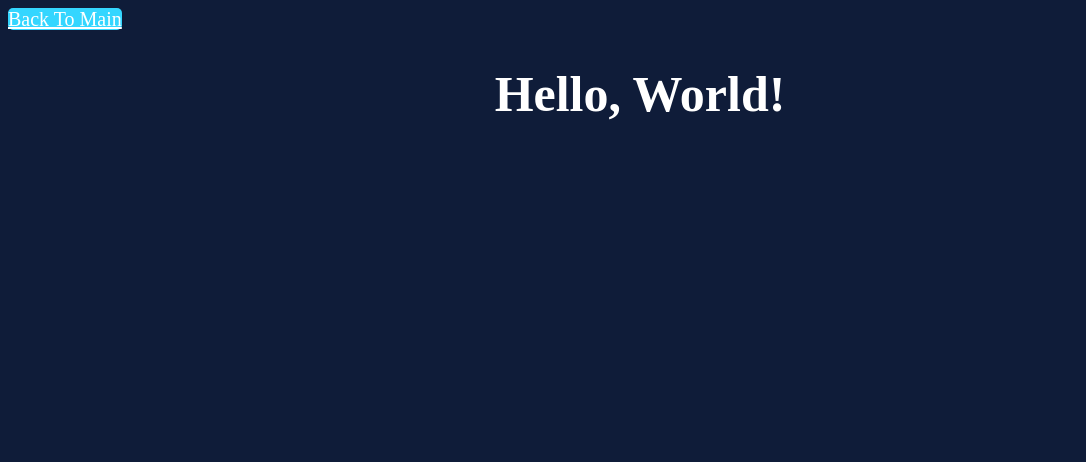
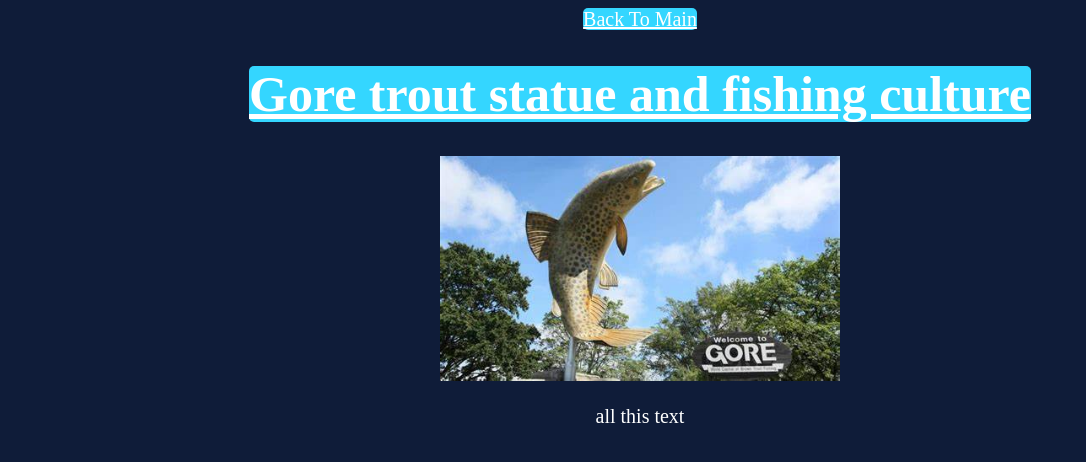
Before and after one commit to Ethan-Tayler/Web, a plain HTML site: page page1.html in a window 1280 px wide. Shown: the whole page, without its empty margins (0-1086 px from the left). Drawn offline with Linux system fonts and the light colour scheme.

Commit message:
added to page 1

```diff
--- a/page1.html
+++ b/page1.html
@@ -8,8 +8,12 @@
     <link rel="stylesheet" href="style.css" />
   </head>
   <body>
-    <p3><a href="index.html" class="links">Back To Main</a></p3>
-    <h1>Hello, World!</h1>
-    <script src="index.js"></script>
+    <div>
+      <p3><a href="index.html" class="links">Back To Main</a></p3>
+      <h1><a class="dec">Gore trout statue and fishing culture</a></h1>
+      <script src="index.js"></script>
+      <img src="Trout.jpg" width=" 400px">
+      <p>all this text</p>
+    </div>
   </body>
 </html>
--- a/style.css
+++ b/style.css
@@ -33,3 +33,9 @@ p3{
     font-size: 20px;
     color: rgb(255, 255, 255);
 }
+.dec{
+    color: rgb(255, 255, 255);
+    background-color: rgb(52, 214, 255);
+    border-radius: 5px;
+    text-decoration: underline;
+}
```
Also changed, not shown: index.html (+1 -1 lines).
